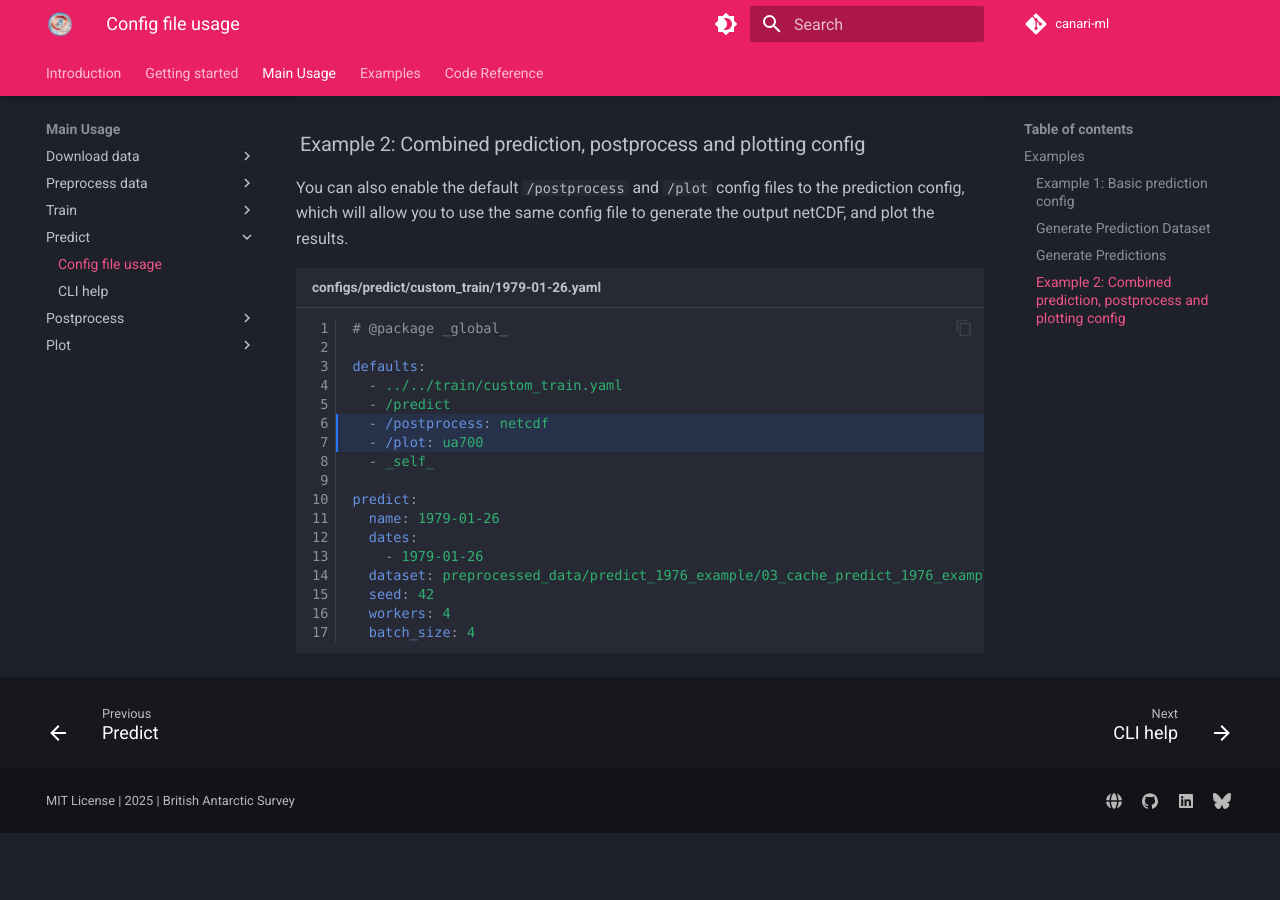
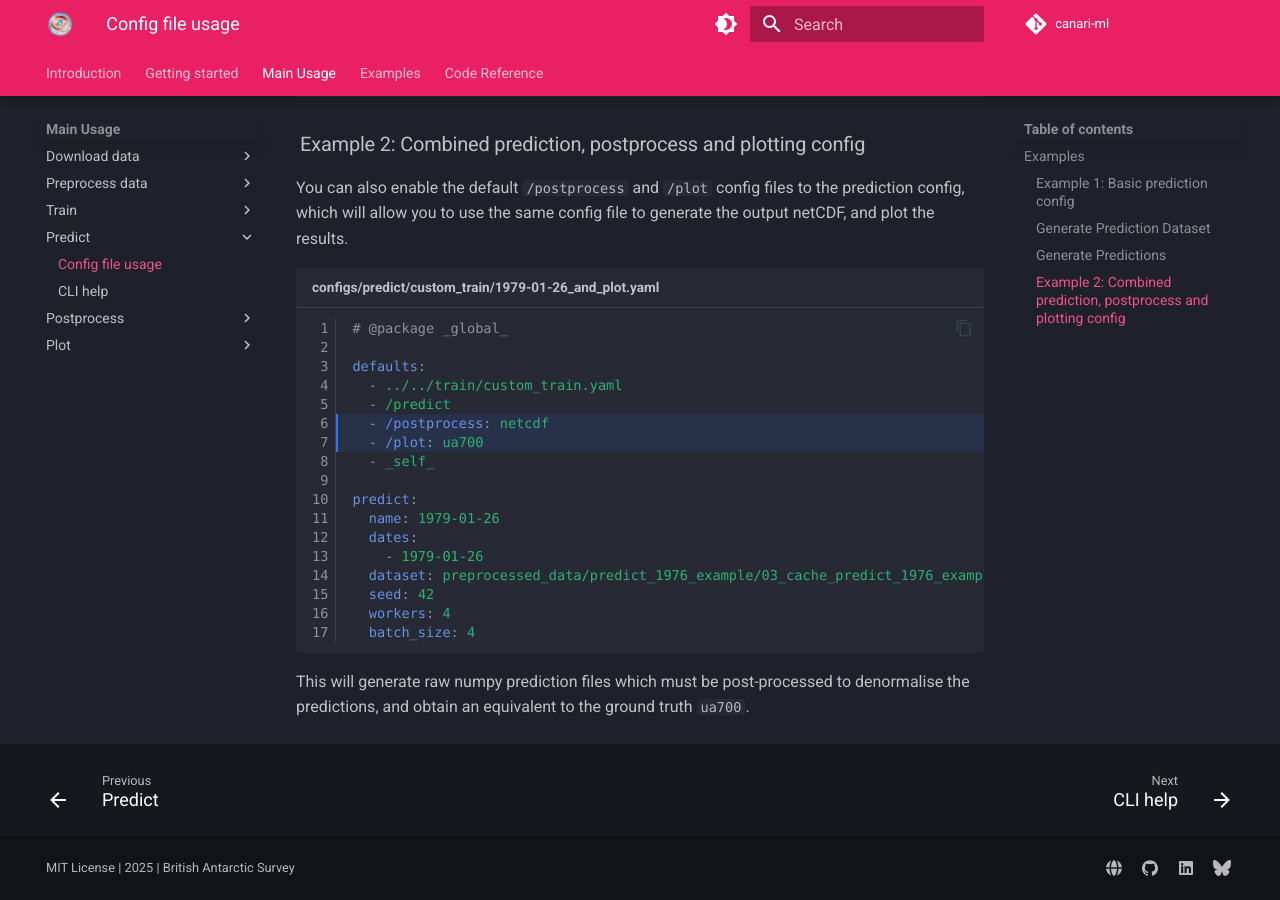
Before and after one commit to CANARI-ML/canari-ml, an MkDocs documentation site: the page built from docs/user-guide/predict/config_file_usage.md, in a window 1280 px wide and 900 px high, scrolled down 1273 px. Built offline with MkDocs 1.6.1 and Material for MkDocs 9.7.7, drawn with Linux system fonts in a browser that asks for light colours; some web fonts are replaced; plug-ins that fetch from the network failed and are left out; comment, search, counter and statistics services are not loaded; before the commit the page ends 2106 px from its top, so only the background shows below that.

Commit message:
docs(mkdocs): Add basic postprocess/plot sections
Refs: #28

````diff
--- a/docs/user-guide/predict/config_file_usage.md
+++ b/docs/user-guide/predict/config_file_usage.md
@@ -70,7 +70,7 @@
 
 You can also enable the default `/postprocess` and `/plot` config files to the prediction config, which will allow you to use the same config file to generate the output netCDF, and plot the results.
 
-``` yaml title="configs/predict/custom_train/1979-01-26.yaml" linenums="1" hl_lines="6-7"
+``` yaml title="configs/predict/custom_train/1979-01-26_and_plot.yaml" linenums="1" hl_lines="6-7"
 # @package _global_
 
 defaults:
@@ -89,3 +89,5 @@
   workers: 4
   batch_size: 4
 ```
+
+This will generate raw numpy prediction files which must be post-processed to denormalise the predictions, and obtain an equivalent to the ground truth `ua700`.
````
Also changed, not shown: docs/user-guide/plot/index.md (+9 -0 lines), docs/user-guide/postprocess/index.md (+9 -0 lines).
